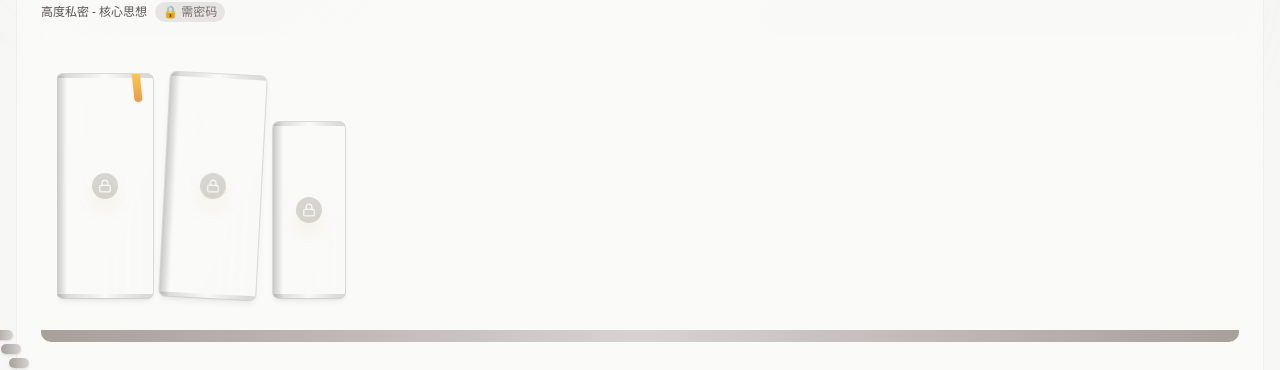
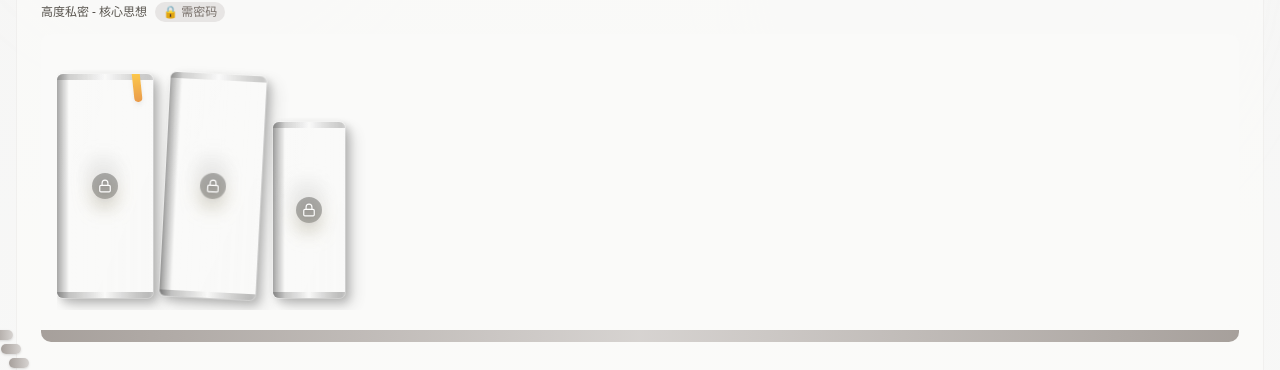
Before and after one commit to aitiaoma001/ai-tiaoma-bookshelf, a Next.js app: page / in a window 1280 px wide. Shown: the part 390-760 px from the top of the page. Built offline with nearby package versions, Linux system fonts and the light colour scheme.

Commit message:
style: 优化书本字体清晰度和立体阴影效果

```diff
--- a/src/components/Book.tsx
+++ b/src/components/Book.tsx
@@ -22,39 +22,39 @@ export interface BookProps {
 // 柔和的配色方案
 const colorMap: Record<string, { light: string; dark: string }> = {
   red: {
-    light: 'from-rose-400 via-rose-500 to-rose-600',
+    light: 'from-rose-500 via-rose-600 to-rose-700',
     dark: 'from-rose-600 via-rose-700 to-rose-800'
   },
   blue: {
-    light: 'from-sky-400 via-sky-500 to-sky-600',
-    dark: 'from-sky-700 via-sky-800 to-sky-900'
+    light: 'from-sky-500 via-sky-600 to-sky-700',
+    dark: 'from-sky-600 via-sky-700 to-sky-800'
   },
   green: {
-    light: 'from-emerald-400 via-emerald-500 to-emerald-600',
-    dark: 'from-emerald-700 via-emerald-800 to-emerald-900'
+    light: 'from-emerald-500 via-emerald-600 to-emerald-700',
+    dark: 'from-emerald-600 via-emerald-700 to-emerald-800'
   },
   purple: {
-    light: 'from-violet-400 via-violet-500 to-violet-600',
-    dark: 'from-violet-700 via-violet-800 to-violet-900'
+    light: 'from-violet-500 via-violet-600 to-violet-700',
+    dark: 'from-violet-600 via-violet-700 to-violet-800'
   },
   amber: {
-    light: 'from-amber-400 via-amber-500 to-amber-600',
-    dark: 'from-amber-700 via-amber-800 to-amber-900'
+    light: 'from-amber-500 via-amber-600 to-amber-700',
+    dark: 'from-amber-600 via-amber-700 to-amber-800'
   },
   pink: {
-    light: 'from-pink-400 via-pink-500 to-pink-600',
-    dark: 'from-pink-700 via-pink-800 to-pink-900'
+    light: 'from-pink-500 via-pink-600 to-pink-700',
+    dark: 'from-pink-600 via-pink-700 to-pink-800'
   },
   teal: {
-    light: 'from-teal-400 via-teal-500 to-teal-600',
-    dark: 'from-teal-700 via-teal-800 to-teal-900'
+    light: 'from-teal-500 via-teal-600 to-teal-700',
+    dark: 'from-teal-600 via-teal-700 to-teal-800'
   },
   indigo: {
-    light: 'from-indigo-400 via-indigo-500 to-indigo-600',
-    dark: 'from-indigo-700 via-indigo-800 to-indigo-900'
+    light: 'from-indigo-500 via-indigo-600 to-indigo-700',
+    dark: 'from-indigo-600 via-indigo-700 to-indigo-800'
   },
   gray: {
-    light: 'from-slate-400 via-slate-500 to-slate-600',
+    light: 'from-slate-500 via-slate-600 to-slate-700',
     dark: 'from-slate-600 via-slate-700 to-slate-800'
   },
 };
@@ -132,18 +132,22 @@ export default function Book({
           bookColor,
           thicknessMap[thickness],
           heightMap[height],
-          importance === 'high' && 'ring-1 ring-stone-400/50 shadow-md',
-          importance === 'medium' && 'shadow-sm',
-          importance === 'low' && 'shadow-sm',
+          // 立体阴影效果
+          'shadow-[4px_4px_8px_rgba(0,0,0,0.3),8px_8px_16px_rgba(0,0,0,0.2),-1px_-1px_4px_rgba(255,255,255,0.1)]',
+          'hover:shadow-[6px_6px_12px_rgba(0,0,0,0.4),12px_12px_24px_rgba(0,0,0,0.25),-2px_-2px_6px_rgba(255,255,255,0.15)]',
+          importance === 'high' && 'ring-1 ring-white/30',
           !isUnlocked && 'opacity-70',
         )}
       >
-        {/* 书脊装饰 */}
-        <div className="absolute inset-x-0 top-0 h-1 bg-gradient-to-r from-black/20 via-white/10 to-black/20" />
-        <div className="absolute inset-x-0 bottom-0 h-1 bg-gradient-to-r from-black/20 via-white/10 to-black/20" />
+        {/* 书脊装饰 - 顶部高光 */}
+        <div className="absolute inset-x-0 top-0 h-1.5 bg-gradient-to-r from-black/30 via-white/20 to-black/30" />
+        {/* 书脊装饰 - 底部阴影 */}
+        <div className="absolute inset-x-0 bottom-0 h-1.5 bg-gradient-to-r from-black/40 via-white/10 to-black/40" />
 
-        {/* 侧边阴影 - 模拟书脊厚度 */}
-        <div className="absolute left-0 inset-y-0 w-2.5 bg-gradient-to-r from-black/30 via-black/15 to-transparent" />
+        {/* 侧边立体效果 - 书脊厚度 */}
+        <div className="absolute left-0 inset-y-0 w-3 bg-gradient-to-r from-black/50 via-black/25 to-transparent" />
+        {/* 右侧高光 */}
+        <div className="absolute right-0 inset-y-0 w-1 bg-gradient-to-l from-white/20 to-transparent" />
 
         {/* 柔和纹理 */}
         <div className="absolute inset-0 opacity-5">
@@ -161,10 +165,11 @@ export default function Book({
         <div className="flex-1 flex items-center justify-center p-2 rotate-180" style={{ writingMode: 'vertical-rl' }}>
           <span
             className={cn(
-              'text-xs font-medium text-white/95 transition-all duration-300',
+              'text-xs font-bold text-white transition-all duration-300 drop-shadow-[1px_1px_2px_rgba(0,0,0,0.8)]',
               !showTitle && 'blur-sm select-none',
               isPrivate && !isUnlocked && 'blur-md',
               title.length > 10 && 'text-[10px]',
+              title.length > 15 && 'text-[9px]',
             )}
           >
             {showTitle || !isPrivate ? title : '🔒 私密'}
@@ -173,34 +178,34 @@ export default function Book({
 
         {/* 书签 */}
         {hasBookmark && (
-          <div className="absolute -top-1 right-3 w-2 h-8 bg-gradient-to-b from-amber-400 to-amber-600 shadow-sm transform -rotate-6 rounded-b-sm" />
+          <div className="absolute -top-1 right-3 w-2 h-8 bg-gradient-to-b from-amber-400 to-amber-600 shadow-md transform -rotate-6 rounded-b-sm" />
         )}
 
         {/* 私密锁图标 */}
         {(isPrivate || isSemiPrivate) && !isUnlocked && (
-          <div className="absolute top-1/2 left-1/2 transform -translate-x-1/2 -translate-y-1/2 bg-black/20 rounded-full p-1.5 backdrop-blur-sm">
-            <Lock className="w-3.5 h-3.5 text-white/90" />
+          <div className="absolute top-1/2 left-1/2 transform -translate-x-1/2 -translate-y-1/2 bg-black/40 rounded-full p-1.5 backdrop-blur-sm shadow-lg">
+            <Lock className="w-3.5 h-3.5 text-white drop-shadow" />
           </div>
         )}
 
         {/* 解锁状态图标 */}
         {isPrivate && isUnlocked && (
-          <div className="absolute top-2 right-1.5 bg-black/20 rounded-full p-0.5">
-            <LockOpen className="w-2.5 h-2.5 text-white/80" />
+          <div className="absolute top-2 right-1.5 bg-black/30 rounded-full p-0.5 shadow">
+            <LockOpen className="w-2.5 h-2.5 text-white/90" />
           </div>
         )}
 
         {/* 悬停效果 */}
         {isHovered && isUnlocked && (
-          <div className="absolute inset-0 bg-white/5 pointer-events-none" />
+          <div className="absolute inset-0 bg-white/10 pointer-events-none" />
         )}
       </div>
 
-      {/* 悬停时的阴影 */}
+      {/* 悬停时的底部阴影 */}
       {isHovered && (
         <div className={cn(
-          'absolute -bottom-2 left-1/2 transform -translate-x-1/2 w-3/4 h-2 blur-md rounded-full',
-          isDark ? 'bg-black/30' : 'bg-black/10'
+          'absolute -bottom-3 left-1/2 transform -translate-x-1/2 w-4/5 h-3 blur-md rounded-full',
+          isDark ? 'bg-black/40' : 'bg-black/20'
         )} />
       )}
 
@@ -208,7 +213,7 @@ export default function Book({
       {showPasswordInput && (
         <div
           className={cn(
-            'absolute top-full left-1/2 transform -translate-x-1/2 mt-3 z-50 p-4 rounded-xl shadow-xl border backdrop-blur-sm',
+            'absolute top-full left-1/2 transform -translate-x-1/2 mt-3 z-50 p-4 rounded-xl shadow-2xl border backdrop-blur-sm',
             isDark
               ? 'bg-slate-800 border-slate-700'
               : 'bg-stone-50 border-stone-200'
```
